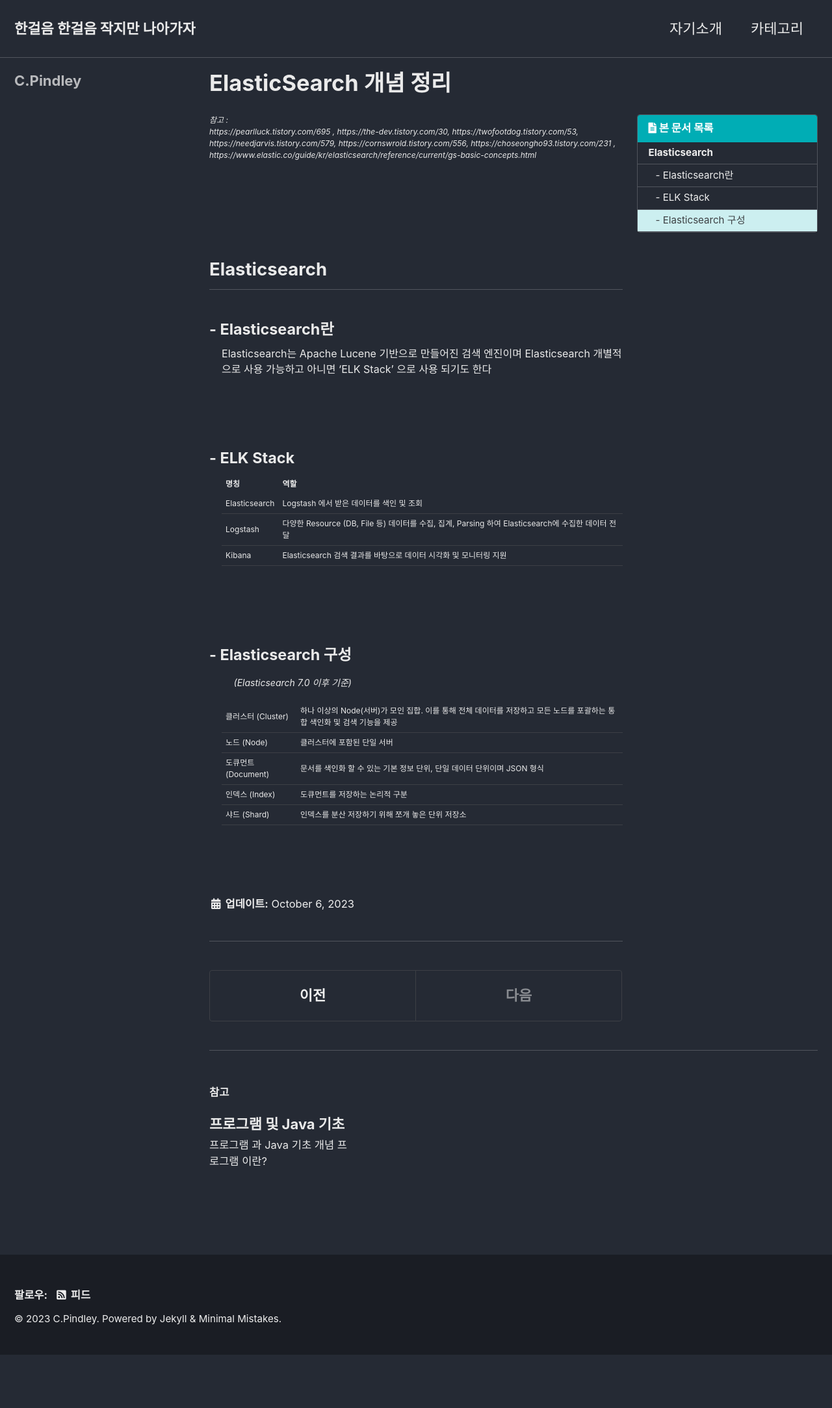
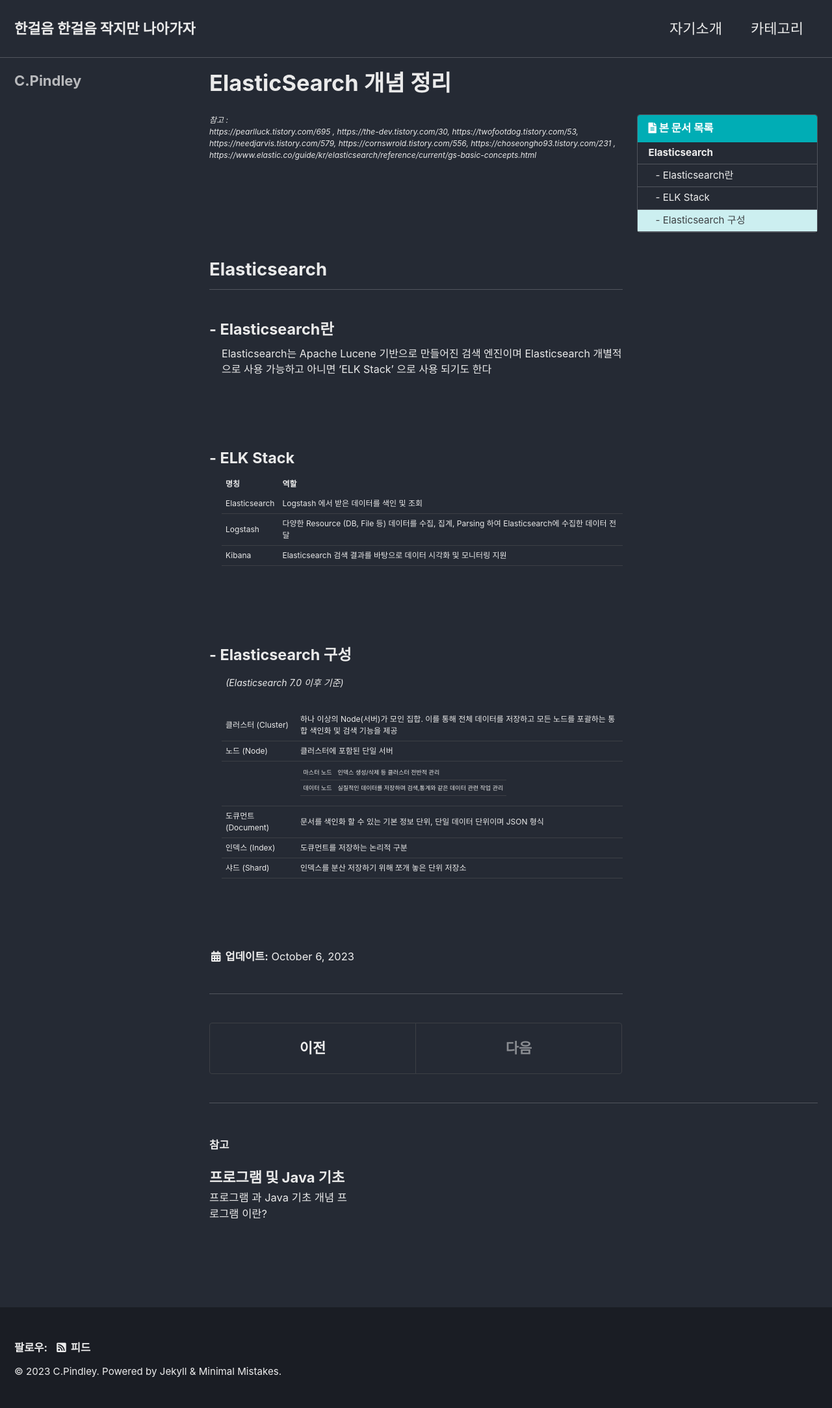
Before and after one commit to dmsgus6523/dmsgus6523.github.io, a Jekyll site: the page built from _posts/2023-10-06-ElasticSearch.md, in a window 1280 px wide. Shown: the whole page at 65% size. Built offline with Jekyll 4.4.1, drawn with Linux system fonts in a browser that asks for light colours; cached includes are drawn as plain includes; before the commit the page ends 2085 px from its top, so only the background shows below that.

Commit message:
디자인 수정

```diff
--- a/_posts/2023-10-06-ElasticSearch.md
+++ b/_posts/2023-10-06-ElasticSearch.md
@@ -48,9 +48,11 @@ toc_lable: "프로젝트"
 
 #### - Elasticsearch 구성
 <div class="contents_box">
-  <div class="minimal_contents_box">
+
+  <div class="summary_text">
     (Elasticsearch 7.0 이후 기준)
   </div>
+
   <table>
     <tr>
       <td>클러스터 (Cluster)</td>
@@ -59,6 +61,21 @@ toc_lable: "프로젝트"
     <tr>
       <td>노드 (Node)</td>
       <td>클러스터에 포함된 단일 서버</td>
+    </tr>
+    <tr>
+      <td></td>
+      <td>
+        <table>
+          <tr>
+            <td>마스터 노드</td>
+            <td>인덱스 생성/삭제 등 클러스터 전반적 관리</td>
+          </tr>
+          <tr>
+            <td>데이터 노드</td>
+            <td>실질적인 데이터를 저장하며 검색,통계와 같은 데이터 관련 작업 관리</td>
+          </tr>
+        </table>
+      </td>
     </tr>
     <tr>
       <td>도큐먼트 (Document)</td>
--- a/assets/css/post_contents.css
+++ b/assets/css/post_contents.css
@@ -12,10 +12,10 @@
 	font-size: 14px;
 }
 
-.minimal_contents_box{
+.summary_text{
 	padding-top: 1%;
-	padding-left: 3%;
-	padding-bottom:3%;
+	padding-left: 1%;
+	padding-bottom:5%;
 	font-size: 14px;
 	font-style: italic;
 }
```
